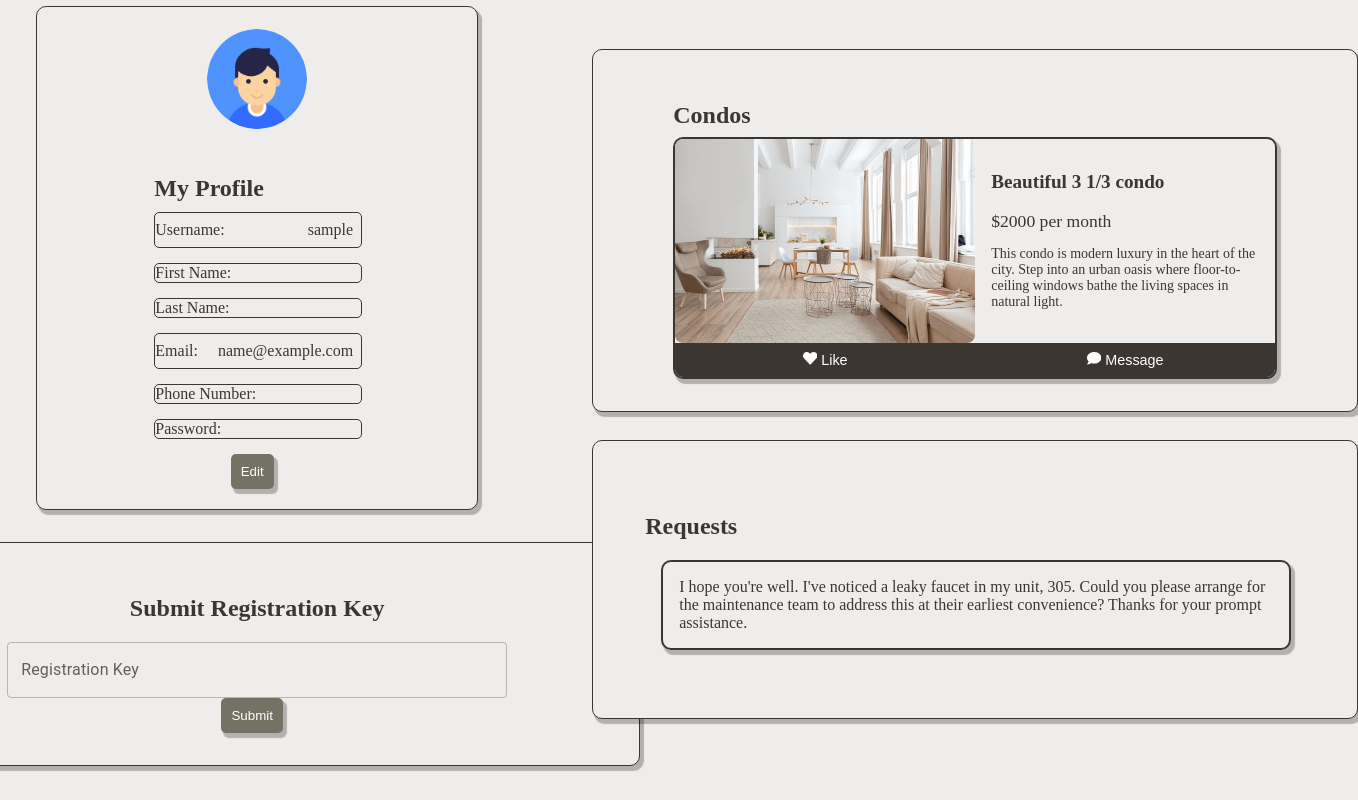
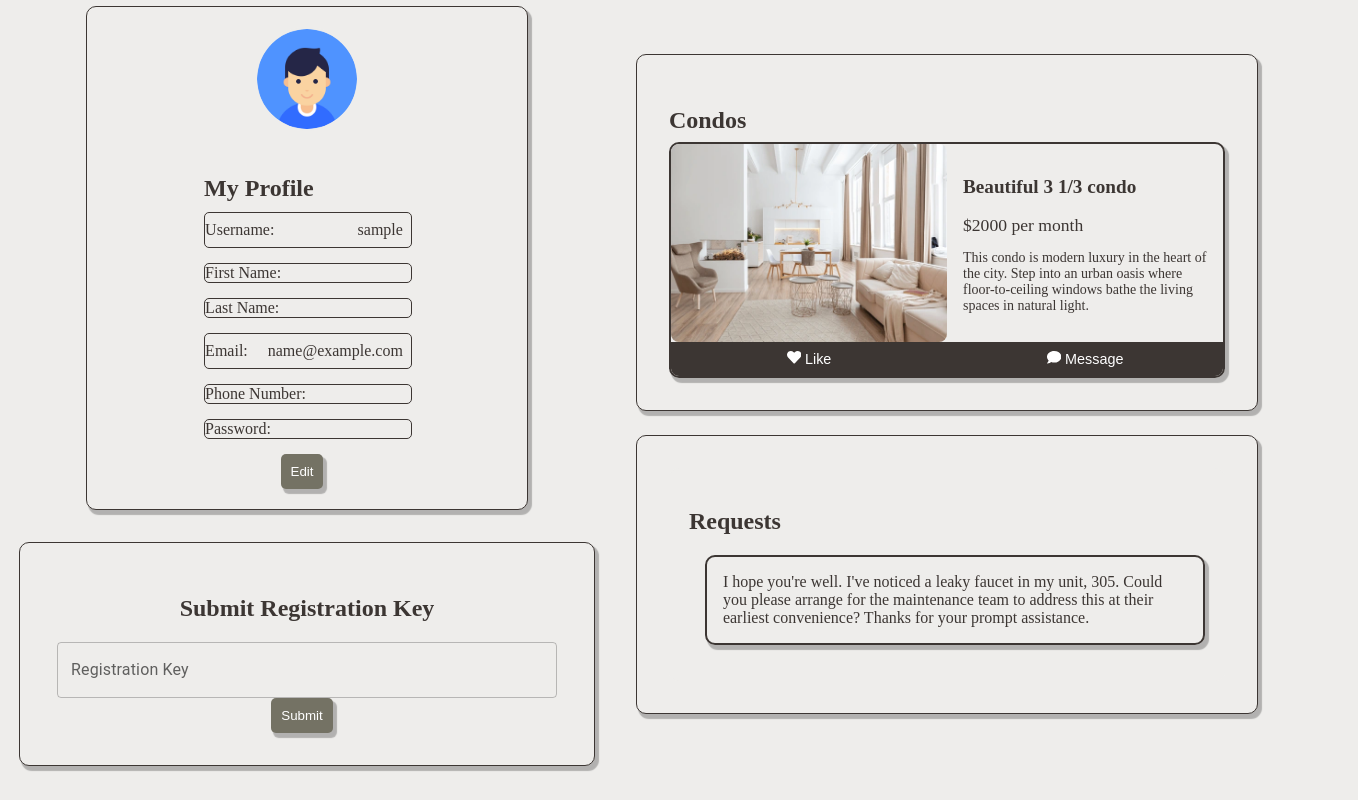
Before and after one commit to Ahmad-Elmahallawy/iCondo, a React (Create React App) app in the folder frontend/: page /Profile in a window 1280 px wide. Shown: the part 140-940 px from the top of the page, 1358 px wide, since content can reach past the window. Built offline with nearby package versions, Linux system fonts and the light colour scheme; no server answers; sample sign-in values are in the browser's storage.

Commit message:
fixed styling issues

```diff
--- a/frontend/src/Style/UserProfileStyle/UserProfilePageStyle.css
+++ b/frontend/src/Style/UserProfileStyle/UserProfilePageStyle.css
@@ -25,7 +25,7 @@
   border: 1px solid #747264;
   border-radius: 10px;
   box-shadow: 3px 4px 1px 1px rgba(0, 0, 0, 0.25);
-  width: 100%;
+  width: 90% !important;
   padding: 2rem;
   margin: 1rem 0;
   display: flex;
@@ -35,7 +35,6 @@
 
 .requests-content {
   margin-top: 2%;
-  width: 700px;
   height: auto;
   background-color: #eeedeb;
   border: 1px solid #3c3633;
@@ -50,7 +49,7 @@
   justify-content: center;
   align-items: center;
   margin-top: 2%;
-  width: 700px;
+  width: 90%;
   height: auto;
   background-color: #eeedeb;
   border: 1px solid #3c3633;
@@ -67,7 +66,6 @@
 }
 
 .properties-and-requests-container {
-  margin-right: 2%;
   width: 700px;
 }
 
```
